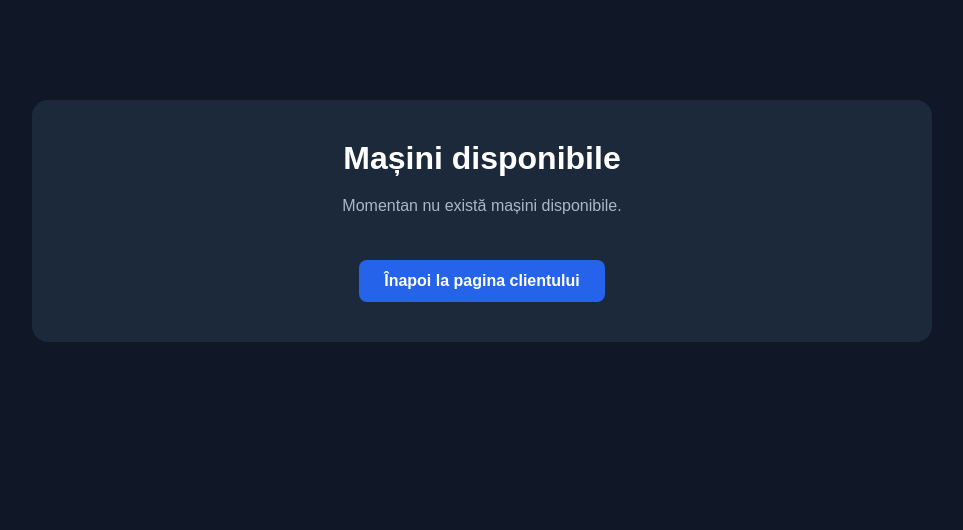
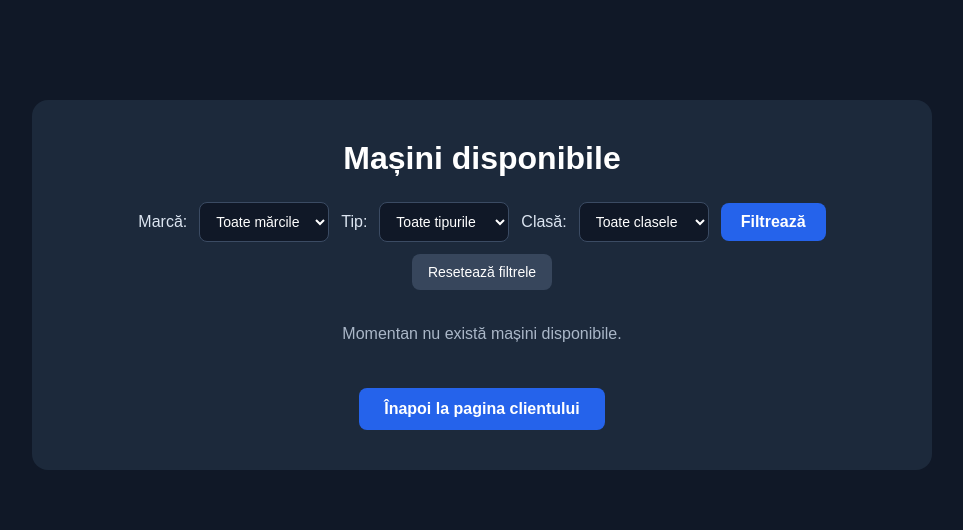
Before and after one commit to GeorgianaBejoiu/RentACar, a Django app: template aplicatie/templates/aplicatie/masini.html in a window 1280 px wide. Shown: the top 530 px of the page, without its empty margins (158-1121 px from the left). Run offline with Django 5.2, Linux system fonts and the light colour scheme; the template is opened without the code that fills it, so the values that code supplies are empty.

Commit message:
Add car listing filters

```diff
--- a/aplicatie/static/aplicatie/style.css
+++ b/aplicatie/static/aplicatie/style.css
@@ -135,3 +135,52 @@ button:hover {
 .back-link:hover {
     background: #1d4ed8;
 }
+
+/* Stil pentru filtrele de mașini */
+.filters-form {
+    display: flex;
+    align-items: center;
+    justify-content: center;
+    flex-wrap: wrap;
+    gap: 12px;
+    margin: 25px 0 35px;
+}
+
+.filters-form label {
+    display: inline-block;
+    margin: 0;
+    color: #dce5f1;
+}
+
+.filters-form select {
+    width: auto;
+    min-width: 130px;
+    padding: 10px 12px;
+    border: 1px solid #3b4b63;
+    border-radius: 8px;
+    background: #101827;
+    color: white;
+    font-size: 14px;
+    cursor: pointer;
+}
+
+.filters-form button {
+    width: auto;
+    margin: 0;
+    padding: 10px 20px;
+}
+
+.filters-form a {
+    display: inline-block;
+    padding: 10px 16px;
+    border-radius: 8px;
+    background: #37465c;
+    color: white;
+    text-decoration: none;
+    font-size: 14px;
+    transition: background 0.2s;
+}
+
+.filters-form a:hover {
+    background: #4b5d76;
+}
--- a/aplicatie/templates/aplicatie/masini.html
+++ b/aplicatie/templates/aplicatie/masini.html
@@ -10,6 +10,44 @@
 <body>
     <div class="client-container">
         <h1>Mașini disponibile</h1>
+
+        <form method="get" class="filters-form">
+    <label for="marca">Marcă:</label>
+    <select name="marca" id="marca">
+        <option value="">Toate mărcile</option>
+        {% for marca in marci %}
+            <option value="{{ marca.id_marca }}"
+                {% if marca_selectata == marca.id_marca|stringformat:"s" %}selected{% endif %}>
+                {{ marca.marca }}
+            </option>
+        {% endfor %}
+    </select>
+
+    <label for="tip">Tip:</label>
+    <select name="tip" id="tip">
+        <option value="">Toate tipurile</option>
+        {% for tip in tipuri %}
+            <option value="{{ tip.id_tip }}"
+                {% if tip_selectat == tip.id_tip|stringformat:"s" %}selected{% endif %}>
+                {{ tip.tip }}
+            </option>
+        {% endfor %}
+    </select>
+
+    <label for="clasa">Clasă:</label>
+    <select name="clasa" id="clasa">
+        <option value="">Toate clasele</option>
+        {% for clasa in clase %}
+            <option value="{{ clasa.id_clasa }}"
+                {% if clasa_selectata == clasa.id_clasa|stringformat:"s" %}selected{% endif %}>
+                {{ clasa.clasa }}
+            </option>
+        {% endfor %}
+    </select>
+
+    <button type="submit">Filtrează</button>
+    <a href="{% url 'lista_masini' %}">Resetează filtrele</a>
+</form>
 
         {% if masini %}
             {% for masina in masini %}
```
Also changed, not shown: aplicatie/views.py (+26 -2 lines).
